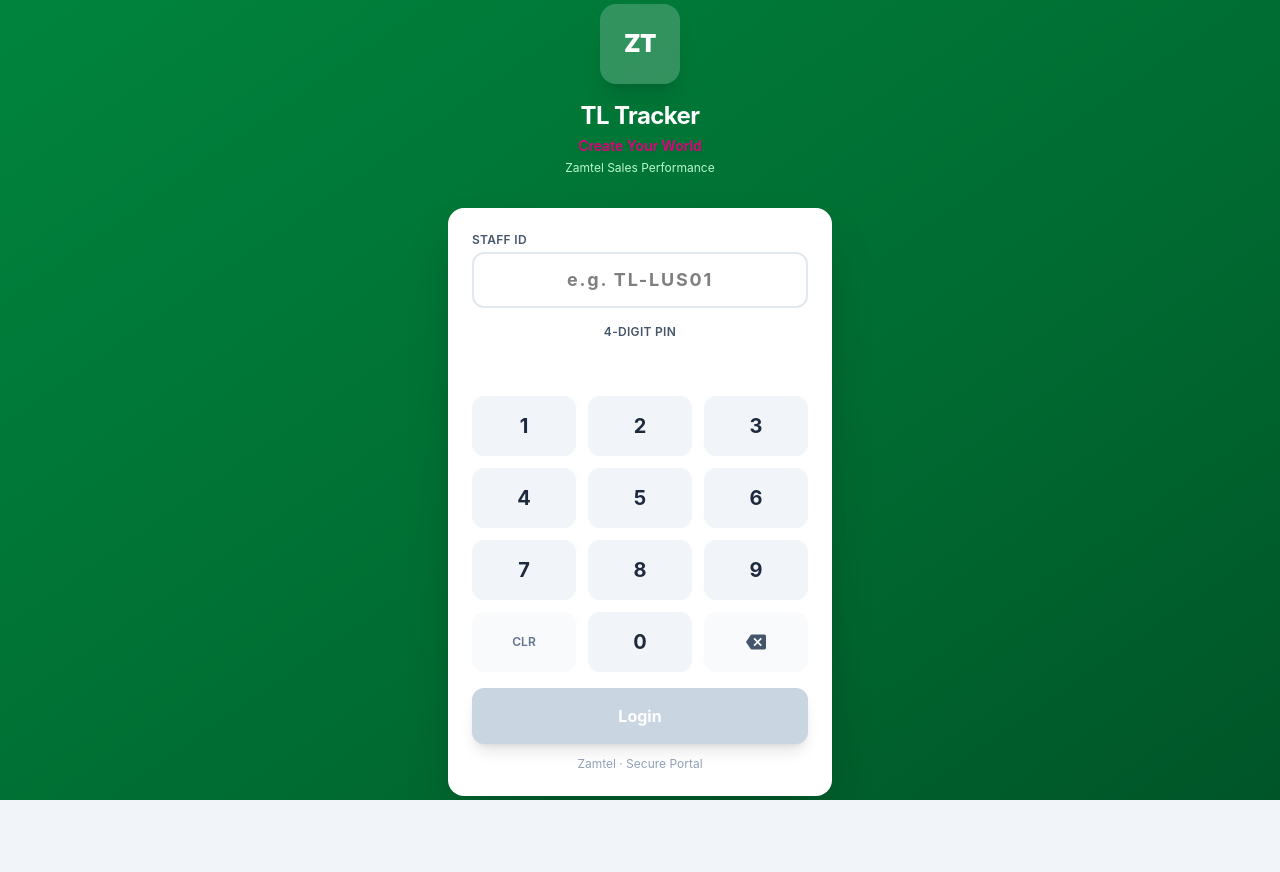
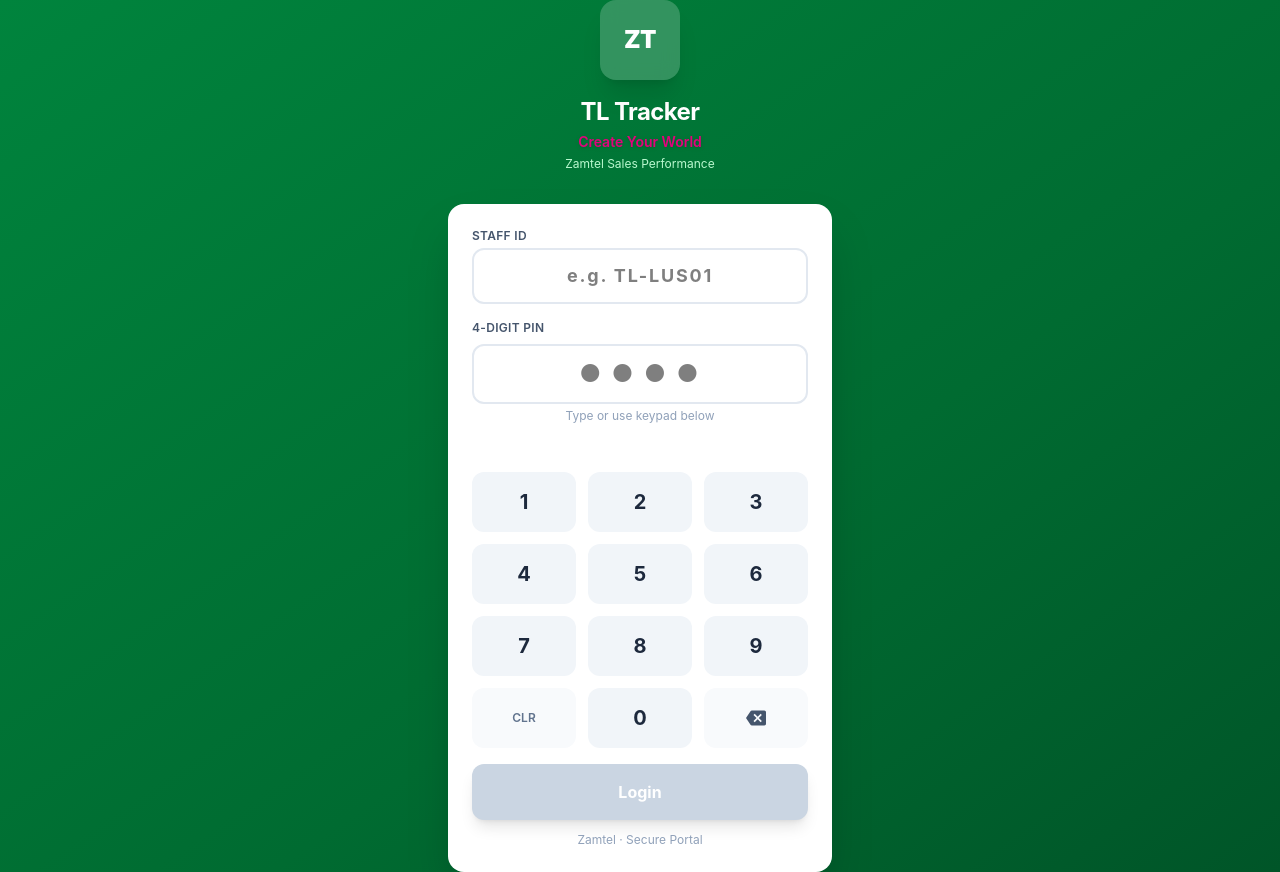
Before and after one commit to zamtelsd-max/tl-tracker, a React (Vite) app in the folder frontend/: page /#/login in a window 1280 px wide. Before the commit the page ends 800 px from the top, so only its background shows below. Built offline with nearby package versions, Linux system fonts and the light colour scheme; no server answers.

Commit message:
fix: add visible PIN text input alongside keypad

```diff
--- a/frontend/src/pages/LoginPage.tsx
+++ b/frontend/src/pages/LoginPage.tsx
@@ -106,11 +106,26 @@
           />
         </div>
 
-        {/* PIN display */}
+        {/* PIN display + text input */}
         <div className="mb-4">
-          <label className="text-xs font-semibold text-slate-600 uppercase tracking-wide mb-2 block text-center">
+          <label className="text-xs font-semibold text-slate-600 uppercase tracking-wide mb-2 block">
             4-Digit PIN
           </label>
+          <input
+            type="password"
+            inputMode="numeric"
+            pattern="[0-9]*"
+            maxLength={4}
+            value={pin}
+            onChange={(e) => {
+              const v = e.target.value.replace(/\D/g, '').slice(0, 4);
+              setPin(v);
+            }}
+            onKeyDown={(e) => { if (e.key === 'Enter') handleSubmit(); }}
+            placeholder="● ● ● ●"
+            className="w-full border-2 border-slate-200 rounded-xl px-4 py-3 text-center text-2xl font-bold tracking-widest focus:outline-none focus:border-[#00843D] transition-colors"
+          />
+          <p className="text-center text-xs text-slate-400 mt-1">Type or use keypad below</p>
           <div className="flex justify-center gap-4 py-2">
             {[0, 1, 2, 3].map((i) => (
               <PinDot key={i} filled={i < pin.length} />
```
Also changed, not shown: 2 other files (tests, documents, lock files or other folders).
